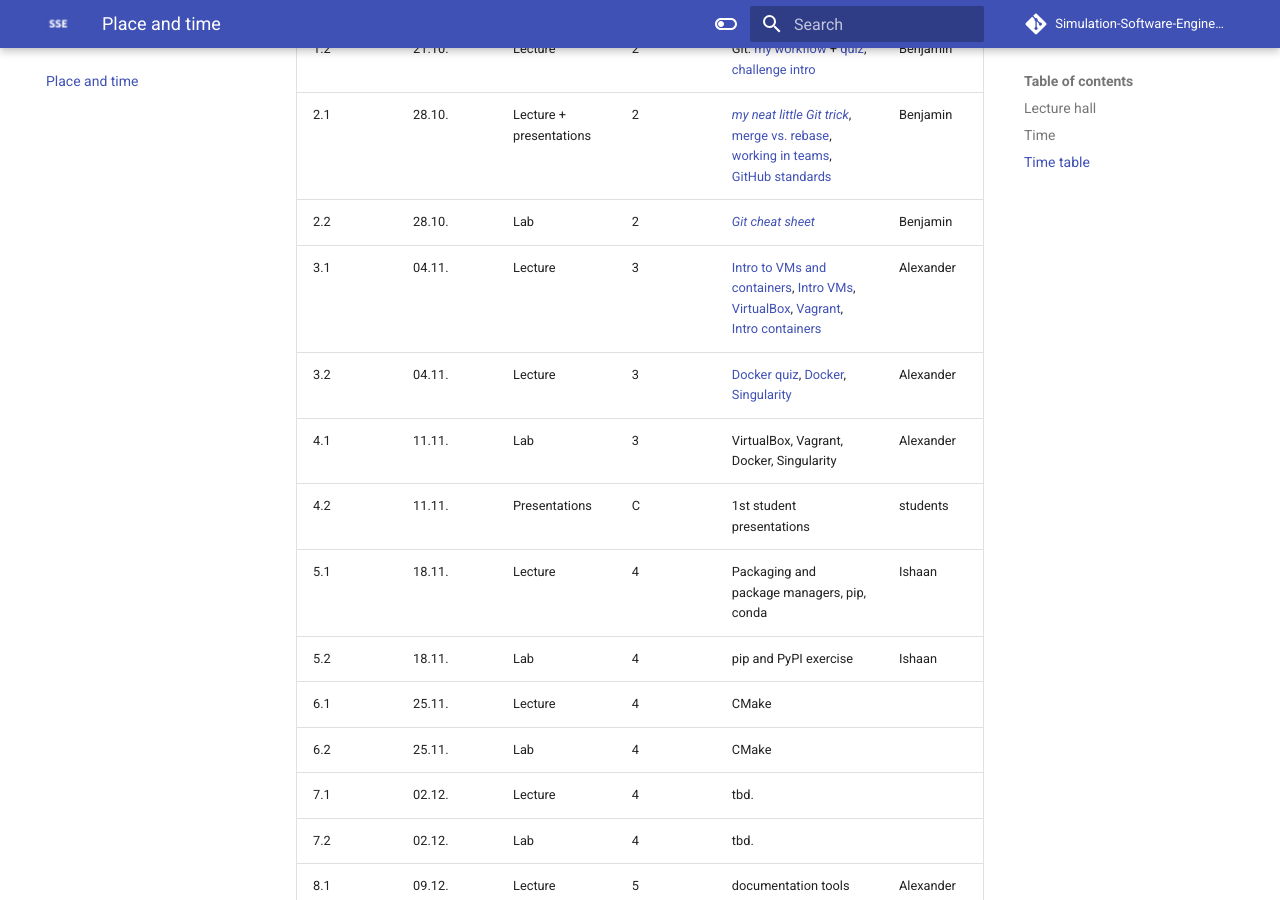
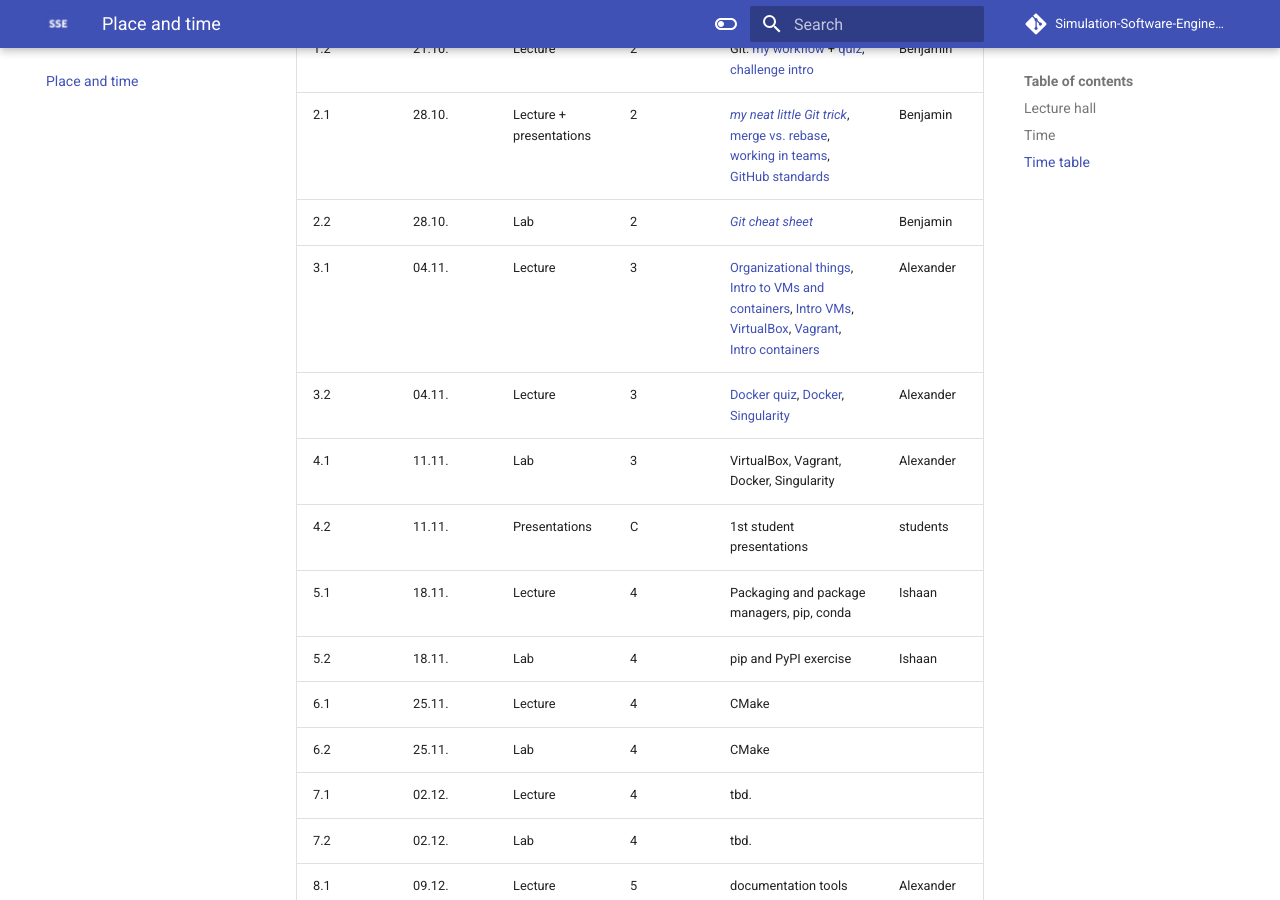
Before and after one commit to Simulation-Software-Engineering/homepage, an MkDocs documentation site: the page built from docs/place-and-time.md, in a window 1280 px wide and 900 px high, scrolled down 878 px. Built offline with MkDocs 1.6.1 and Material for MkDocs 9.7.7, drawn with Linux system fonts in a browser that asks for light colours; comment, search, counter and statistics services are not loaded.

Commit message:
Add link to orga slides week 3

```diff
--- a/docs/place-and-time.md
+++ b/docs/place-and-time.md
@@ -29,7 +29,7 @@
 |    1.2 | 21.10. |Lecture | 2 | Git: [my workflow](https://github.com/Simulation-Software-Engineering/Lecture-Material/blob/main/version-control/overview.md#how-i-work-with-git) + [quiz](https://github.com/Simulation-Software-Engineering/Lecture-Material/blob/main/version-control/material/git_quiz.md), [challenge intro](https://github.com/Simulation-Software-Engineering/Lecture-Material/blob/main/organization/material/challenge_intro_slides.md)  | Benjamin |
 |    2.1 | 28.10. |Lecture + presentations| 2 | [*my neat little Git trick*](https://github.com/Simulation-Software-Engineering/Lecture-Material/blob/main/version-control/overview.md#my-favorite-neat-little-Git-trick), [merge vs. rebase](https://github.com/Simulation-Software-Engineering/Lecture-Material/blob/main/version-control/material/merge_rebase_slides.md), [working in teams](https://github.com/Simulation-Software-Engineering/Lecture-Material/blob/main/version-control/material/workflow_slides.md), [GitHub standards](https://github.com/Simulation-Software-Engineering/Lecture-Material/blob/main/version-control/material/standards_slides.md) | Benjamin |
 |    2.2 | 28.10. |Lab | 2 | [*Git cheat sheet*](https://github.com/Simulation-Software-Engineering/Lecture-Material/blob/main/version-control/material/cheat_sheet_text.md)  | Benjamin |
-|    3.1 | 04.11. |Lecture | 3 | [Intro to VMs and containers](https://github.com/Simulation-Software-Engineering/Lecture-Material/blob/main/virtualization-and-containers/material/intro_slides.md), [Intro VMs](https://github.com/Simulation-Software-Engineering/Lecture-Material/blob/main/virtualization-and-containers/material/virtualmachines_slides.md), [VirtualBox](https://github.com/Simulation-Software-Engineering/Lecture-Material/blob/main/virtualization-and-containers/material/virtualbox_slides.md), [Vagrant](https://github.com/Simulation-Software-Engineering/Lecture-Material/blob/main/virtualization-and-containers/material/vagrant_slides.md), [Intro containers](https://github.com/Simulation-Software-Engineering/Lecture-Material/blob/main/virtualization-and-containers/material/containers_slides.md)| Alexander |
+|    3.1 | 04.11. |Lecture | 3 | [Organizational things](https://github.com/Simulation-Software-Engineering/Lecture-Material/blob/main/organization/material/organizational_remarks_week3_slides.md), [Intro to VMs and containers](https://github.com/Simulation-Software-Engineering/Lecture-Material/blob/main/virtualization-and-containers/material/intro_slides.md), [Intro VMs](https://github.com/Simulation-Software-Engineering/Lecture-Material/blob/main/virtualization-and-containers/material/virtualmachines_slides.md), [VirtualBox](https://github.com/Simulation-Software-Engineering/Lecture-Material/blob/main/virtualization-and-containers/material/virtualbox_slides.md), [Vagrant](https://github.com/Simulation-Software-Engineering/Lecture-Material/blob/main/virtualization-and-containers/material/vagrant_slides.md), [Intro containers](https://github.com/Simulation-Software-Engineering/Lecture-Material/blob/main/virtualization-and-containers/material/containers_slides.md)| Alexander |
 |    3.2 | 04.11. |Lecture | 3 | [Docker quiz](https://github.com/Simulation-Software-Engineering/Lecture-Material/blob/main/virtualization-and-containers/material/docker_quiz.md), [Docker](https://github.com/Simulation-Software-Engineering/Lecture-Material/blob/main/virtualization-and-containers/material/docker_slides.md), [Singularity](https://github.com/Simulation-Software-Engineering/Lecture-Material/blob/main/virtualization-and-containers/material/singularity_slides.md)| Alexander |
 |    4.1 | 11.11. |Lab | 3 | VirtualBox, Vagrant, Docker, Singularity  | Alexander |
 |    4.2 | 11.11. |Presentations | C | 1st student presentations | students|
```
